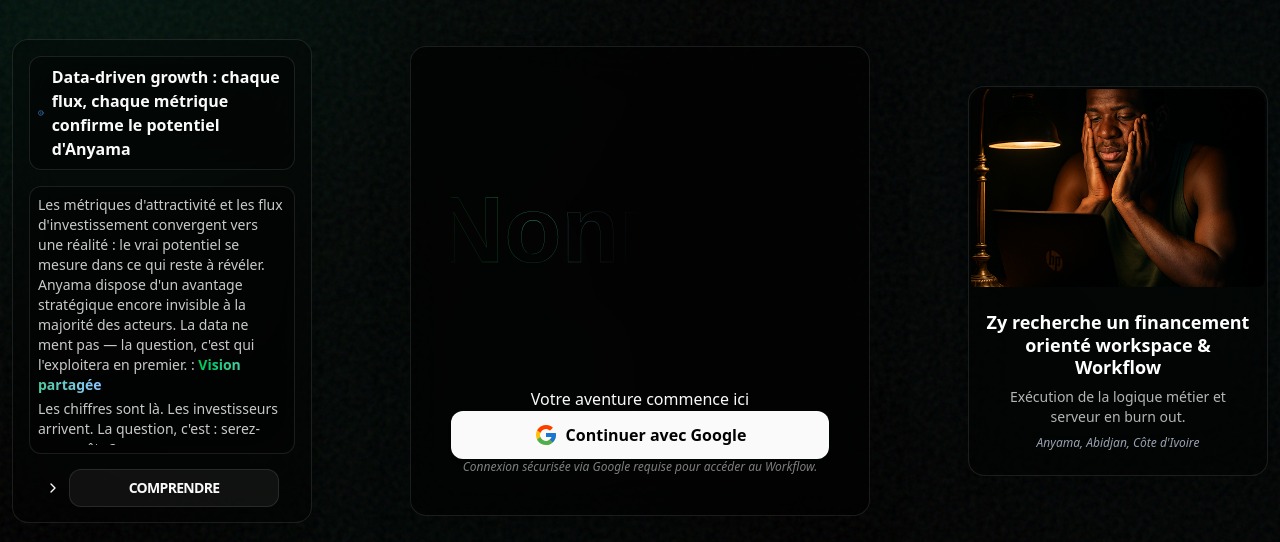
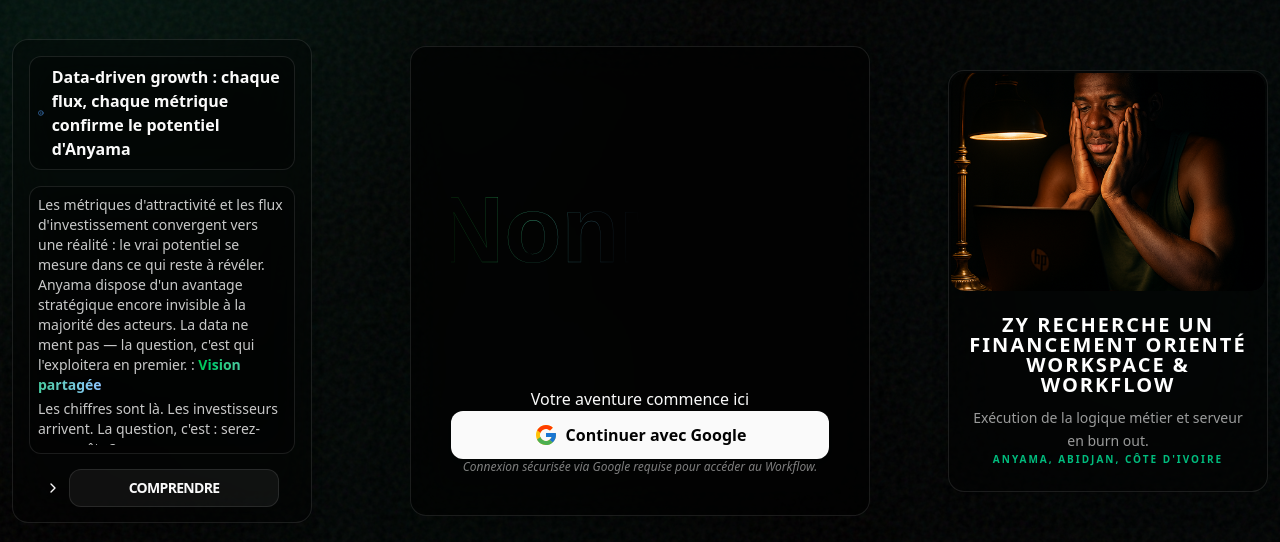
Before and after one commit to nonnzy7even7iete/nonnzytransformiumfullstackbundel, a Next.js app: page / in a window 1280 px wide. Shown: the part 179-721 px from the top of the page. Built offline with nearby package versions, Linux system fonts and the light colour scheme; no server answers.

Commit message:
Zy Bulding workflow

```diff
--- a/src/components/SideCard.tsx
+++ b/src/components/SideCard.tsx
@@ -21,17 +21,18 @@ export default function SideCard({
   return (
     <div
       className={cn(
-        "flex flex-col rounded-2xl shadow-lg overflow-hidden text-center transition-all duration-300",
+        /* LE CONTENEUR PRINCIPAL : 400px par défaut, s'adapte à l'écran */
+        "flex flex-col min-h-[400px] w-full max-w-[320px] rounded-2xl shadow-xl overflow-hidden transition-all duration-300",
         "bg-white dark:bg-black/40 backdrop-blur-2xl border border-gray-200 dark:border-white/10",
-        "w-[90vw] md:w-[300px]",
         className
       )}
     >
-      {/* LE CONTENEUR IMAGE (L'Enfant Direct)
-          - p-[2px] pb-0 : Applique 2px à gauche, droite et haut uniquement.
+      {/* LE RENDU DE L'IMAGE (L'Enfant Direct)
+          - p-[2px] : Le liseré de 2px (Haut, Gauche, Droite)
+          - On applique les border-radius ici car c'est le "cadre" de l'image
       */}
-      <div className="relative w-full h-[200px] p-[2px] pb-0">
-        <div className="relative w-full h-full overflow-hidden rounded-t-[calc(1rem-2px)] rounded-b-md bg-neutral-200 dark:bg-white/5">
+      <div className="relative w-full h-[220px] p-[2px] pb-0">
+        <div className="relative w-full h-full overflow-hidden rounded-t-[14px] rounded-b-[14px] bg-neutral-200 dark:bg-white/5">
           <Image
             src={imageSrc}
             alt={title}
@@ -42,19 +43,21 @@ export default function SideCard({
         </div>
       </div>
 
-      {/* ZONE TEXTE : DÉCOLLÉE
-          - py-6 : On redonne de l'air pour que le texte soit bien détaché de l'image.
-      */}
-      <div className="flex flex-col gap-2 items-center py-6 px-4">
-        <h2 className="text-lg font-bold text-gray-900 dark:text-white leading-tight">
-          {title}
-        </h2>
-        <p className="text-gray-600 dark:text-white/70 text-sm">
-          {description}
-        </p>
+      {/* ZONE TEXTE : DÉCOLLÉE & UPPERCASE */}
+      <div className="flex flex-col flex-1 justify-between py-6 px-5 text-center">
+        <div className="flex flex-col gap-3">
+          <h2 className="text-xl font-black text-gray-900 dark:text-white leading-none uppercase tracking-widest">
+            {title}
+          </h2>
+          <p className="text-gray-600 dark:text-white/60 text-sm leading-relaxed">
+            {description}
+          </p>
+        </div>
 
         {location && (
-          <p className="text-gray-400 text-xs italic mt-1">{location}</p>
+          <p className="text-emerald-500 text-[10px] font-bold uppercase tracking-[0.2em] mt-4">
+            {location}
+          </p>
         )}
       </div>
     </div>
```
